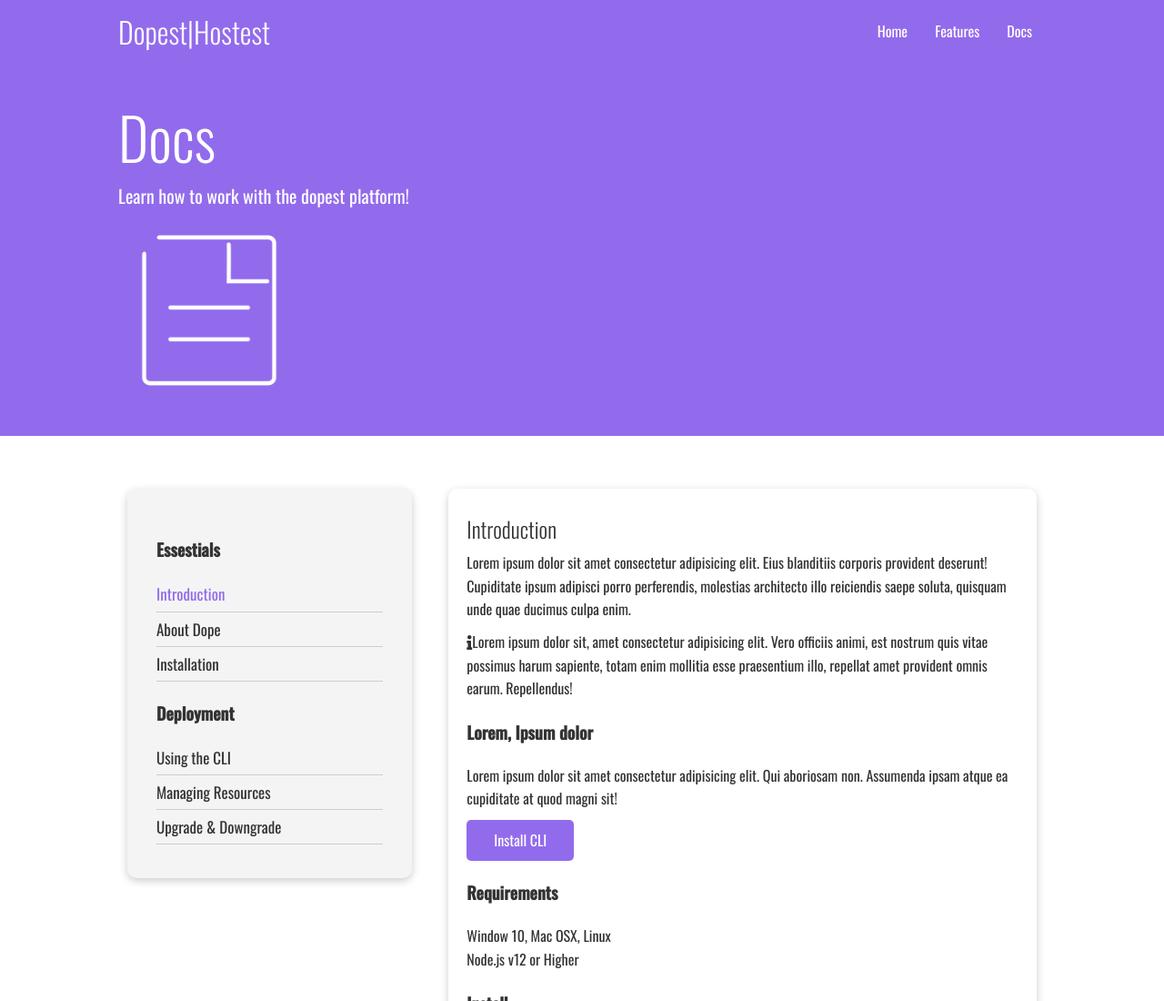
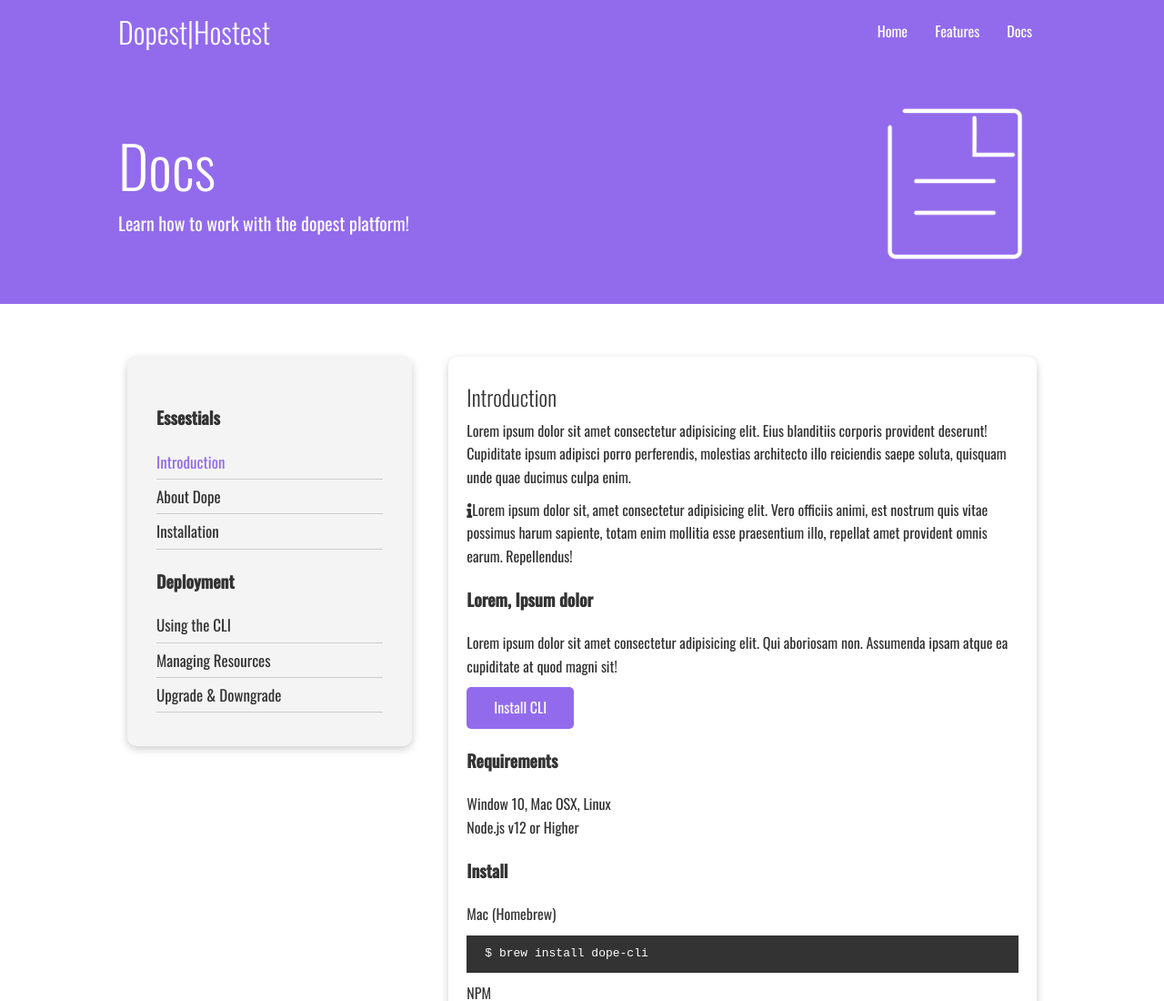
Before and after one commit to jjasmiine/Dope-Hosting, a plain HTML site: page docs.html in a window 1280 px wide. Shown: the top 1100 px of the page at 91% size. Drawn offline with nearby package versions, Linux system fonts and the light colour scheme.

Commit message:
fixed docs showcase

```diff
--- a/docs.html
+++ b/docs.html
@@ -32,7 +32,7 @@
 
 
     <section class="docs-head bg-primary py-3">
-        <div class="container gird">
+        <div class="container grid">
             <div>
                 <h1 class="xl">Docs</h1>
                 <p class="lead">
```
